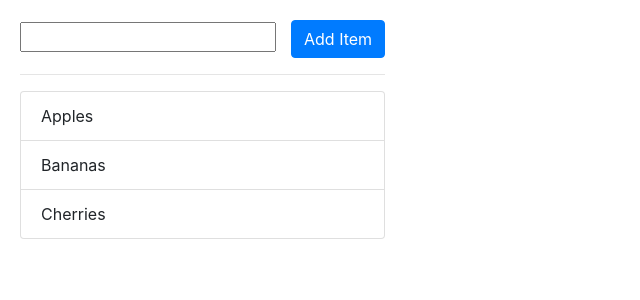
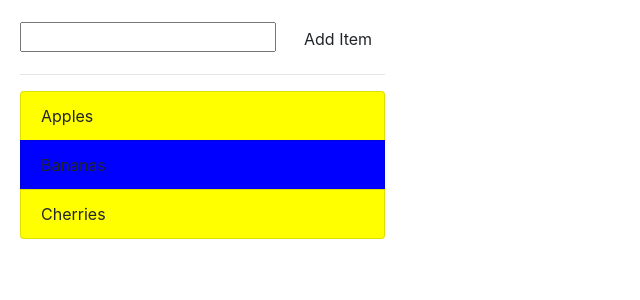
Before and after one commit to RosuAndreea/Angular2-project, an Angular app in the folder angular-essentials/: page / in a window 1280 px wide. Shown: the top 300 px of the page, without its empty margins (0-640 px from the left). Built offline with nearby package versions, Linux system fonts and the light colour scheme.

Commit message:
use if method and ng style

```diff
--- a/angular-essentials/src/app/cart/cart.component.html
+++ b/angular-essentials/src/app/cart/cart.component.html
@@ -1,13 +1,15 @@
 <input type="text" [(ngModel)]="newItem">
 <button
-  (click)="onAddItem()"
-  class="btn btn-primary">Add Item</button>
-
+    (click)="onAddItem()"
+    class="btn"
+    [ngClass]="{'btn-primary': newItem !== '', 'btn-default': newItem === ''}">Add Item</button>
 
 <hr>
 
 <ul class="list-group">
-  <li class="list-group-item" *ngFor="let item of items">
-    {{ item }}
+  <li
+    class="list-group-item"
+    *ngFor="let item of items; let i = index"
+    [ngStyle]="{'background-color': i % 2 === 0 ? 'yellow' : 'blue'}">{{ item }}
   </li>
 </ul>
```
